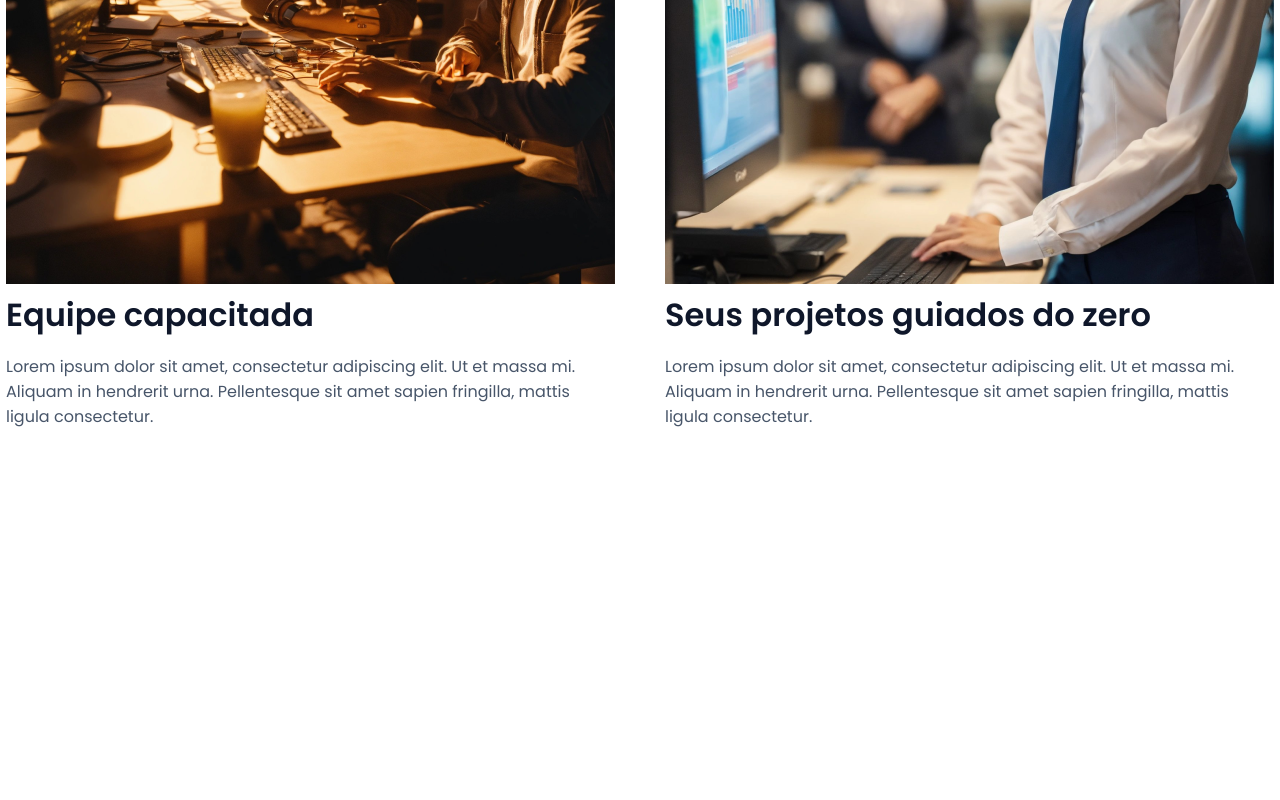
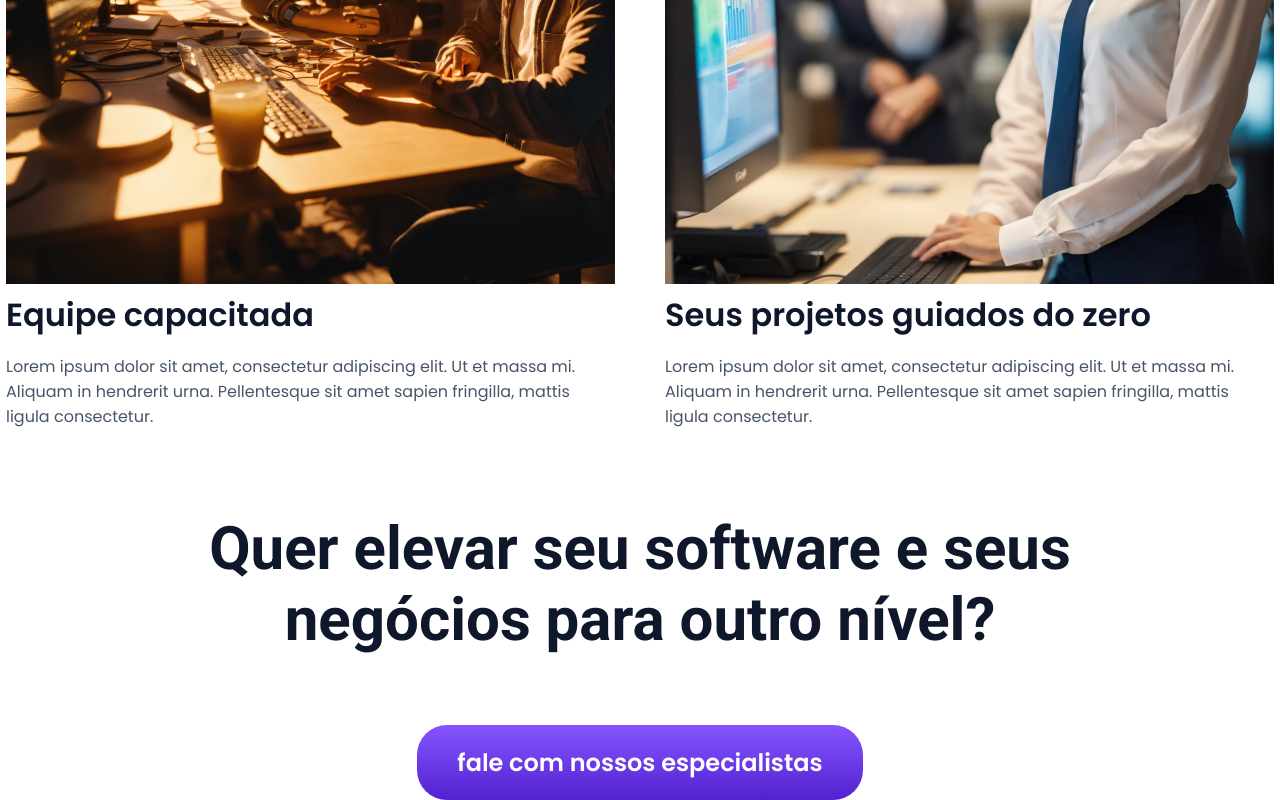
Before and after one commit to fabricio-dias-log/consulting-landing-page, an Angular app: page / in a window 1280 px wide. Shown: the part 2207-3007 px from the top of the page. Before the commit the page ends 2636 px from the top, so only its background shows below. Built offline with nearby package versions, Linux system fonts and the light colour scheme.

Commit message:
Improvement section is done

```diff
--- a/src/app/components/home/home.component.html
+++ b/src/app/components/home/home.component.html
@@ -36,4 +36,8 @@
     >
     </skill-block>
   </section>
+  <section class="improve-section">
+    <h1>Quer elevar seu software e seus<br> negócios para outro nível?</h1>
+    <btn-primary btn-text="fale com nossos especialistas" ></btn-primary>
+  </section>
 </main>
--- a/src/app/components/home/home.component.scss
+++ b/src/app/components/home/home.component.scss
@@ -76,6 +76,22 @@ main{
   gap: 50px;
 }
 
+.improve-section{
+  display: flex;
+  justify-content: center;
+  align-items: center;
+  flex-direction: column;
+  gap: 70px;
+
+  h1 {
+    font-size: 60px;
+    font-weight: 700;
+    font-family: "Roboto", sans-serif;
+    color: $primary-text;
+    text-align: center;
+  }
+}
+
 
 @media (min-width: 1080px) {
   .main-section{
```
